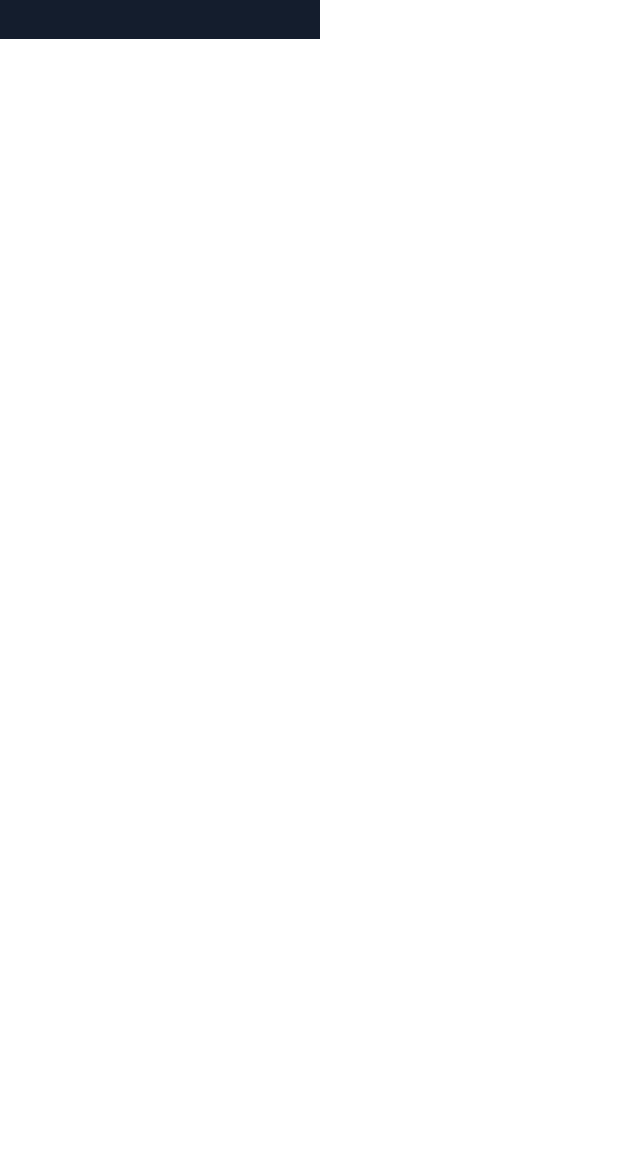
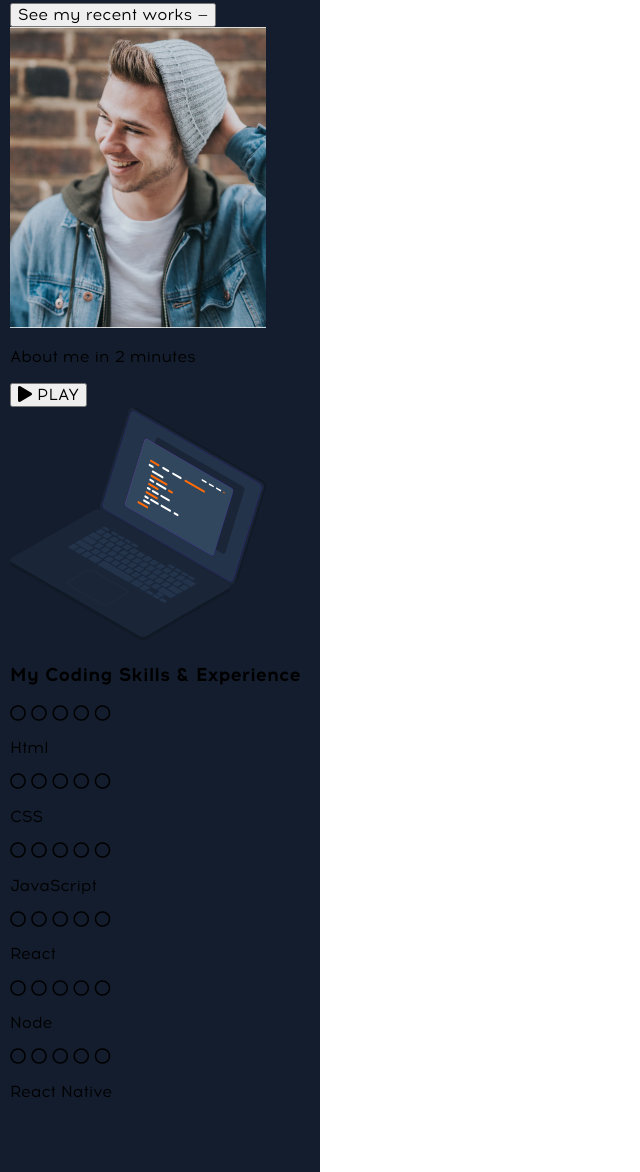
Before and after one commit to zhen4ik10/my-resume, a plain HTML site: page index.html in a window 1280 px wide. Shown: the part 401-1573 px from the top of the page, without its empty margins (0-640 px from the left). Before the commit the page ends 800 px from the top, so only its background shows below. Drawn offline with Linux system fonts and the light colour scheme.

Commit message:
Add files via upload

```diff
--- a/index.html
+++ b/index.html
@@ -17,10 +17,12 @@
             <a href="" class="logo-link">
                 <img src="img/goit-logo.svg" alt="GOIT logo">
             </a>
-            <a href="" class="hire-me-btn">— HIRE ME</a>
-            <a href="" class="mobile-menu">
-                <i class="fas fa-bars"></i>
-            </a>
+            <div class="navigation-part">
+                <a href="" class="hire-me-btn">— HIRE ME</a>
+                <a href="" class="mobile-menu">
+                    <i class="fas fa-bars"></i>
+                </a>
+            </div>
         </nav>
 
         <h1 class="front-page-my-name">[Alex Tur]</h1>
@@ -32,6 +34,120 @@
         <p class="front-page-description">
             / Using HTML, CSS, JavaScript, React Native and Node.js I help to build websites, small and medium web apps for business
         </p>
+
+        <button class="front-page-gallery-btn accent-btn">
+            See my recent works  —
+        </button>
+
+        <img src="img/my-photo.jpg" alt="my-photo" class="front-page-my-photo">
+
+        <p class="front-page-my-decr">
+            About me in 2 minutes
+        </p>
+
+        <button class="front-page-my-video-btn">
+            <i class="fas fa-play"></i>
+            PLAY
+        </button>
+
+        <img src="img/laptop.svg" alt="laptop" class="front-page-laptop">
+
+        <!-- EXPERIENCE -->
+
+        <div class="experience-container">
+            <h3 class="experience-title">
+                My Coding Skills
+                & Experience
+            </h3>
+
+            <div class="experience-skill-container">
+                <!-- SKILLS 1 -->
+
+                <div class="experience-skill">
+                    <div class="experience-dots">
+                        <i class="experience-dots-item experience-dots-item-accent far fa-circle"></i>
+                        <i class="experience-dots-item experience-dots-item-accent far fa-circle"></i>
+                        <i class="experience-dots-item experience-dots-item-accent far fa-circle"></i>
+                        <i class="experience-dots-item experience-dots-item-accent far fa-circle"></i>
+                        <i class="experience-dots-item experience-dots-item-accent far fa-circle"></i>
+                    </div>
+
+                    <p class="experience-text">Html</p>
+                </div>
+
+                <!-- SKILLS 2 -->
+
+                <div class="experience-skill">
+                    <div class="experience-dots">
+                        <i class="experience-dots-item experience-dots-item-accent far fa-circle"></i>
+                        <i class="experience-dots-item experience-dots-item-accent far fa-circle"></i>
+                        <i class="experience-dots-item experience-dots-item-accent far fa-circle"></i>
+                        <i class="experience-dots-item experience-dots-item-accent far fa-circle"></i>
+                        <i class="experience-dots-item experience-dots-item-accent far fa-circle"></i>
+                    </div>
+
+                    <p class="experience-text">CSS</p>
+                </div>
+
+                <!-- SKILLS 3 -->
+
+                <div class="experience-skill">
+                    <div class="experience-dots">
+                        <i class="experience-dots-item experience-dots-item-accent far fa-circle"></i>
+                        <i class="experience-dots-item experience-dots-item-accent far fa-circle"></i>
+                        <i class="experience-dots-item experience-dots-item-accent far fa-circle"></i>
+                        <i class="experience-dots-item experience-dots-item-accent far fa-circle"></i>
+                        <i class="experience-dots-item far fa-circle"></i>
+                    </div>
+
+                    <p class="experience-text">JavaScript</p>
+                </div>
+
+                <!-- SKILLS 4 -->
+
+                <div class="experience-skill">
+                    <div class="experience-dots">
+                        <i class="experience-dots-item experience-dots-item-accent far fa-circle"></i>
+                        <i class="experience-dots-item experience-dots-item-accent far fa-circle"></i>
+                        <i class="experience-dots-item experience-dots-item-accent far fa-circle"></i>
+                        <i class="experience-dots-item far fa-circle"></i>
+                        <i class="experience-dots-item far fa-circle"></i>
+                    </div>
+
+                    <p class="experience-text">React</p>
+                </div>
+
+                <!-- SKILLS 5 -->
+
+                <div class="experience-skill">
+                    <div class="experience-dots">
+                        <i class="experience-dots-item experience-dots-item-accent far fa-circle"></i>
+                        <i class="experience-dots-item experience-dots-item-accent far fa-circle"></i>
+                        <i class="experience-dots-item far fa-circle"></i>
+                        <i class="experience-dots-item far fa-circle"></i>
+                        <i class="experience-dots-item far fa-circle"></i>
+                    </div>
+
+                    <p class="experience-text">Node</p>
+                </div>
+
+                <!-- SKILLS 6 -->
+
+                <div class="experience-skill">
+                    <div class="experience-dots">
+                        <i class="experience-dots-item experience-dots-item-accent far fa-circle"></i>
+                        <i class="experience-dots-item experience-dots-item-accent far fa-circle"></i>
+                        <i class="experience-dots-item far fa-circle"></i>
+                        <i class="experience-dots-item far fa-circle"></i>
+                        <i class="experience-dots-item far fa-circle"></i>
+                    </div>
+
+                    <p class="experience-text">React Native</p>
+                </div>
+            </div>
+
+
+        </div>
     </section>
 </body>
 </html>
```
